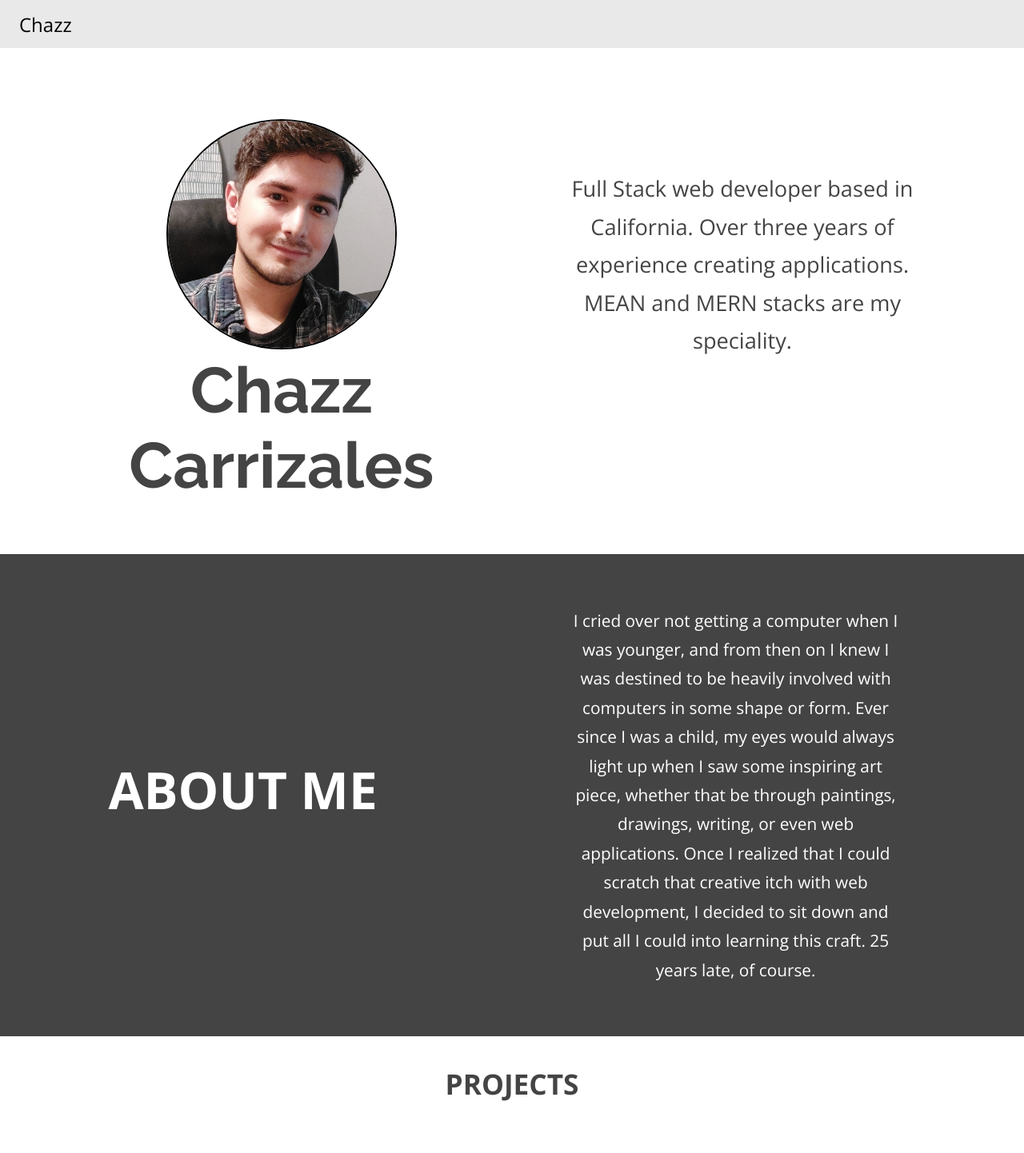
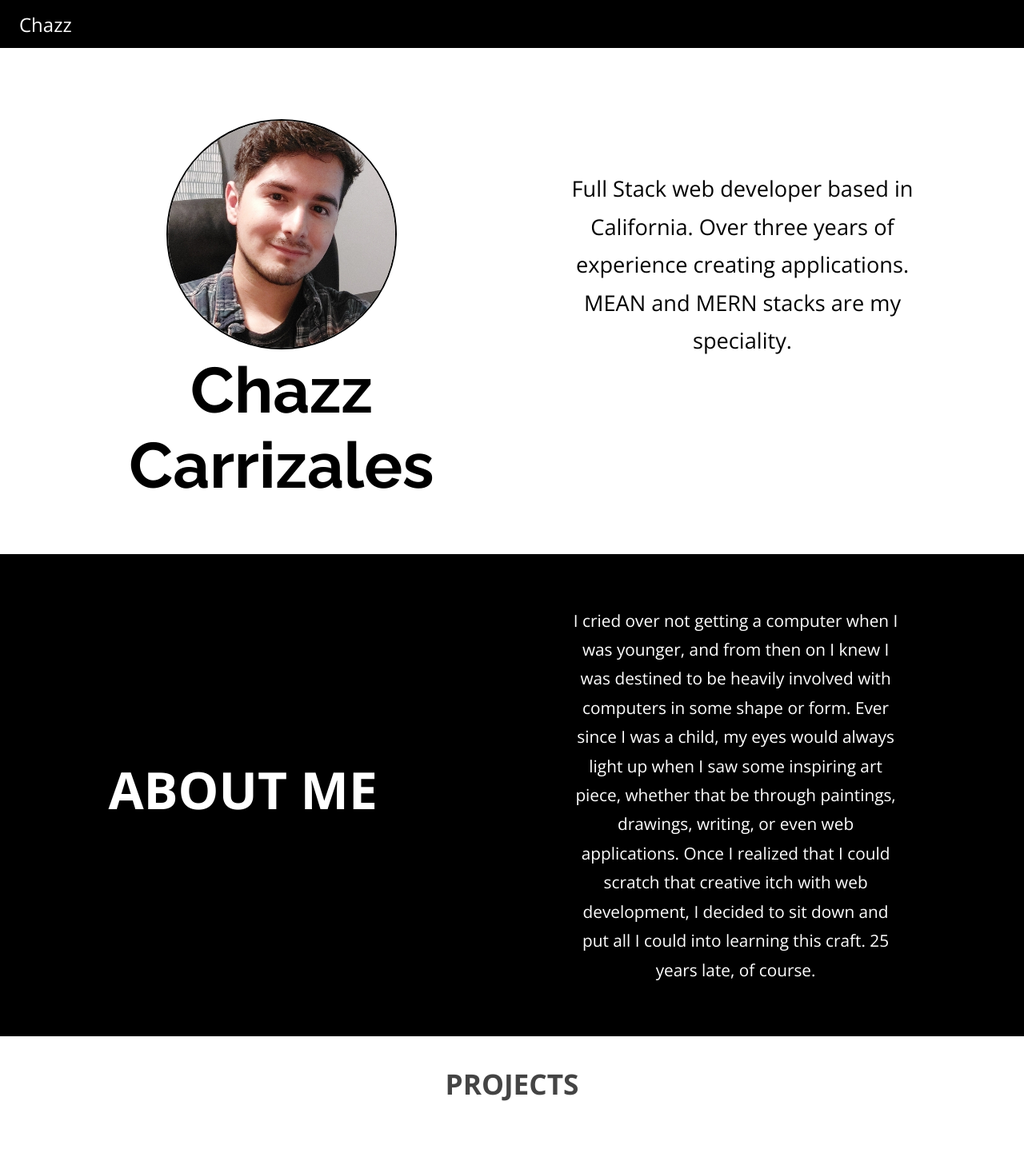
Before and after one commit to czcarrizales/react-portfolio, a React (Create React App) app: page / in a window 1280 px wide. Shown: the top 1442 px of the page at 80% size. Built offline with nearby package versions, Linux system fonts and the light colour scheme; the HTML template or start-up script is replaced by a standard one.

Commit message:
experimenting with a black and white theme

```diff
--- a/src/css/About.css
+++ b/src/css/About.css
@@ -3,8 +3,8 @@
     justify-content: flex-start;
     align-items: center;
     flex-direction: column;
-    background-color: #444444;
-    color: rgb(255, 255, 255);
+    background-color: black;
+    color: white;
     width: 100%;
     padding: 3em 1.5em;
 }
--- a/src/css/Hero.css
+++ b/src/css/Hero.css
@@ -4,7 +4,9 @@
     display: flex;
     flex-direction: column;
     align-items: center;
-    color: #444444;
+    color: black;
+    background: white;
+
     font-weight: 300;
     text-align: center;
 }
--- a/src/css/Navbar.css
+++ b/src/css/Navbar.css
@@ -4,7 +4,7 @@
     justify-content: space-between;
     align-items: center;
     text-align: center;
-    background-color: rgb(233, 233, 233);
+    background-color: rgb(0, 0, 0);
     height: 60px;
 }
 
@@ -23,7 +23,7 @@ li,
     display: flex;
     justify-content: center;
     align-items: center;
-    color: black;
+    color: white;
     text-decoration: none;
     font-size: 1rem;
 }
@@ -41,6 +41,6 @@ li,
 .logo {
     font-size: 1.5rem;
     text-decoration: none;
-    color: black;
+    color: white;
     margin-left: 1em;
 }
```
